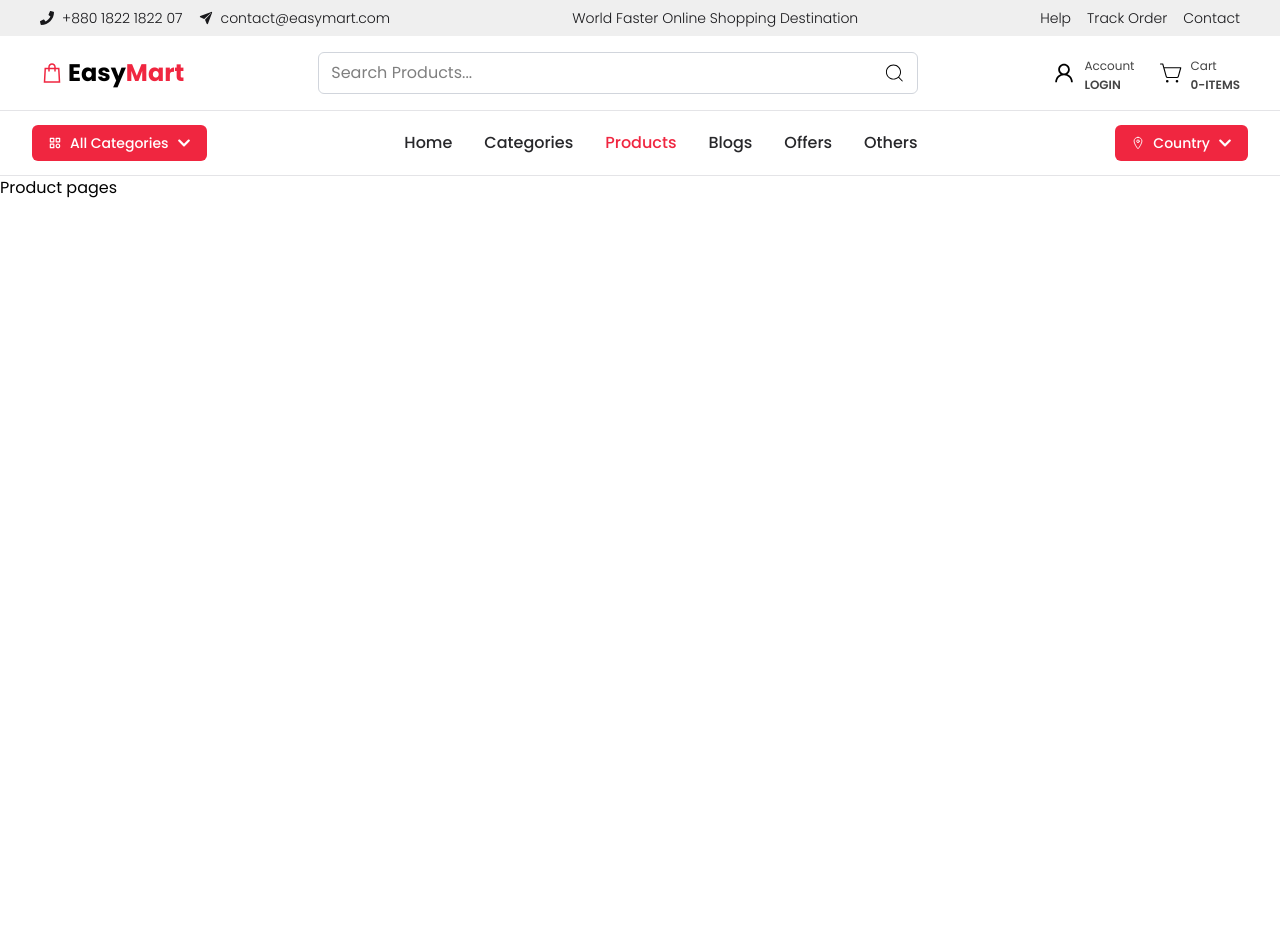
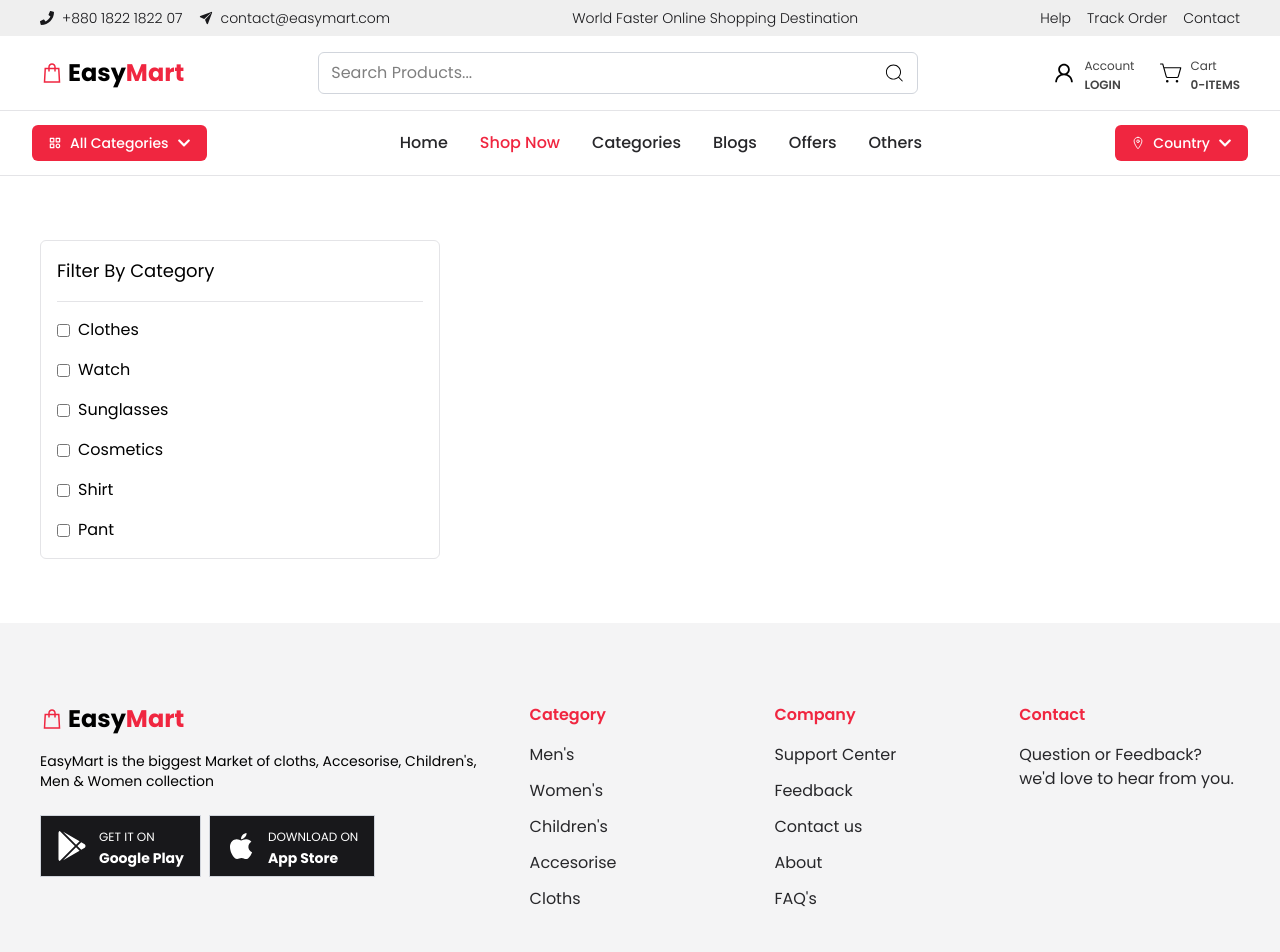
Before and after one commit to rehan606/EasyMart-Ecommerce-website, a React (Vite) app: page /products in a window 1280 px wide. Shown: the top 952 px of the page. Before the commit the page ends 800 px from the top, so only its background shows below. Built offline with nearby package versions, Linux system fonts and the light colour scheme.

Commit message:
complete shop page sidebar category section

```diff
--- a/src/App.jsx
+++ b/src/App.jsx
@@ -2,7 +2,7 @@ import React from 'react'
 import { createBrowserRouter, RouterProvider } from 'react-router-dom';
 import MainLayout from './Layouts/MainLayout';
 import Home from './Pages/Home/Home';
-import Products from './Pages/Products/Products';
+import AllProducts from './Pages/AllProducts/AllProducts';
 
 const App = () => {
   const router = createBrowserRouter([
@@ -16,7 +16,7 @@ const App = () => {
         },
         {
           path: '/products',
-          element: <Products />
+          element: <AllProducts />
         },
       ]
     },
--- a/src/Components/Footer/Footer.jsx
+++ b/src/Components/Footer/Footer.jsx
@@ -1,53 +1,76 @@
 import React from 'react'
+import { FaApple } from 'react-icons/fa';
+import { FaGooglePlay } from 'react-icons/fa6';
 import { IoSearchSharp } from "react-icons/io5";
+import { LiaShoppingBagSolid } from 'react-icons/lia';
 import { Link } from 'react-router-dom';
 
 const Footer = () => {
     return (
         <footer className="bg-zinc-100   pt-10 md:pt-20">
-            <div className="max-w-1400 mx-auto px-10">
-                <div className="grid grid-cols-1 md:grid-cols-2 lg:grid-cols-4 gap-10 lg:gap-6">
-                    <div className="pr-10">
-                        {/* Logo */}
-                        <Link to="/" className="text-2xl font-bold ">Gr<span className="text-orange-500">o</span>cify</Link>
+            <div className="container mx-auto px-10">
+                <div className="grid grid-cols-1 md:grid-cols-2 lg:grid-cols-5 gap-10 lg:gap-6">
+                    {/* Logo */}
+                    <div className="col-span-2">
+                        <Link to="/" className="flex items-center gap-1">
+                            <LiaShoppingBagSolid className="text-2xl  textColor1 rounded-md " />
 
-                        <p className="mt-4 text-zinc-800">Bred for a high content of beneficial substances. Our products adre aall fresh and health.</p>
+                            <h2 className="text-2xl font-bold">Easy<span className="textColor1">Mart</span></h2>
 
-                        <p className="mt-4 text-zinc-800"> <span className="text-orange-500"> {new Date().getFullYear()} </span> © All Right Reserved.  </p>
+                        </Link>
+                        <p className='mt-4 text-sm'> EasyMart is the biggest Market of cloths, Accesorise, Children's, Men & Women collection </p>
 
+                        <div className='flex items-center gap-2 '>
+                            <button className="flex items-center gap-3 border border-gray-300  px-4 py-2 mt-6 hover:shadow-lg transition-all duration-300 bg-zinc-900 cursor-pointer">
+                                <FaGooglePlay className='text-3xl text-white'/>
+                                <div className='text-left'>
+                                    <span className='text-xs text-white '>GET IT ON</span>
+                                    <h3 className='font-bold text-sm text-white'>Google Play</h3>
+                                </div>
+                            </button>
 
+                            <button className="flex items-center gap-3 border border-gray-300  px-4 py-2 mt-6 hover:shadow-lg transition-all duration-300 bg-zinc-900  cursor-pointer">
+                                <FaApple className='text-3xl text-white'/>
+                                <div className='text-left'>
+                                    <span className='text-xs text-white '>DOWNLOAD ON</span>
+                                    <h3 className='font-bold text-sm text-white'>App Store</h3>
+                                </div>
+                            </button>
+                        </div>
                     </div>
 
                     {/* Company Links */}
                     <div className="">
-                        <h3 className="text-xl font-bold text-zinc-800 mb-4">Company</h3>
+                        <h3 className="text-md font-semibold textColor1 mb-4">Category</h3>
                         <ul className="space-y-3">
-                            <li className=""> <Link to={'/about'} className="text-zinc-800 hover:text-orange-500 transition-all duration-300 ">About</Link> </li>
-                            <li> <Link to={'/faq'} className="text-zinc-800 hover:text-orange-500 transition-all duration-300 ">FAQ's</Link> </li>
+                            <li> <Link to={'/contact'} className="text-zinc-800 hover:textColor1  transition-all duration-300 ">Men's </Link> </li>
+                            <li> <Link to={'/feedback'} className="text-zinc-800 hover:textColor1 transition-all duration-300 ">Women's </Link> </li>
+                            <li> <Link to={'/contact'} className="text-zinc-800 hover:textColor1 transition-all duration-300 ">Children's </Link> </li>
+                            <li className=""> <Link to={'/about'} className="text-zinc-800 hover:textColor1 transition-all duration-300 ">Accesorise</Link> </li>
+                            <li> <Link to={'/faq'} className="text-zinc-800 hover:textColor1 transition-all duration-300 ">Cloths</Link> </li>
                         </ul>
                     </div>
 
+
+
                     {/* Support Links */}
                     <div className="">
-                        <h3 className="text-xl font-bold text-zinc-800 mb-4">Support</h3>
+                        <h3 className="text-md font-semibold textColor1 mb-4">Company</h3>
                         <ul className="space-y-3">
-                            <li> <Link to={'/contact'} className="text-zinc-800 hover:text-orange-500 transition-all duration-300 ">Support Center</Link> </li>
-                            <li> <Link to={'/feedback'} className="text-zinc-800 hover:text-orange-500 transition-all duration-300 ">Feedback</Link> </li>
-                            <li> <Link to={'/contact'} className="text-zinc-800 hover:text-orange-500 transition-all duration-300 ">Contact us</Link> </li>
+                            <li> <Link to={'/contact'} className="text-zinc-800 hover:textColor1  transition-all duration-300 ">Support Center</Link> </li>
+                            <li> <Link to={'/feedback'} className="text-zinc-800 hover:textColor1 transition-all duration-300 ">Feedback</Link> </li>
+                            <li> <Link to={'/contact'} className="text-zinc-800 hover:textColor1 transition-all duration-300 ">Contact us</Link> </li>
+                            <li className=""> <Link to={'/about'} className="text-zinc-800 hover:textColor1 transition-all duration-300 ">About</Link> </li>
+                            <li> <Link to={'/faq'} className="text-zinc-800 hover:textColor1 transition-all duration-300 ">FAQ's</Link> </li>
                         </ul>
                     </div>
 
                     {/* Newsletter */}
                     <div className="">
-                        <h3 className="text-xl font-bold text-zinc-800 mb-4">Stay Connected</h3>
+                        <h3 className="text-md font-semibold textColor1 mb-4">Contact </h3>
                         <p className="text-zinc-800">Question or Feedback? <br/> we'd love to hear from you. </p>
 
-                            <div className='p-1 items-center rounded-full border border-orange-400 flex mt-4 bg-white'>
-                                <input type="text" name='text' id='text' placeholder='Search...' autoComplete='off' className='flex-1 h-[5vh] px-3 outline-none '  />
 
-                                <button className='w-10 h-10 text-xl text-white rounded-full bg-linear-to-b from-orange-400 to-orange-500 flex items-center justify-center cursor-pointer '><IoSearchSharp /></button>
-
-                            </div>
                     </div>
                 </div>
 
--- a/src/Components/Navbar/BottomNavbar.jsx
+++ b/src/Components/Navbar/BottomNavbar.jsx
@@ -22,14 +22,14 @@ const menuItems = [
     // submenu: ["Overview", "Updates"],
   },
   {
+    name: "Shop Now",
+    path: "/products",
+    // submenu: ["New Arrivals", "Best Sellers", "Top Rated"],
+  },
+  {
     name: "Categories",
     path: "/categories",
     // submenu: ["Electronics", "Fashion", "Groceries"],
-  },
-  {
-    name: "Products",
-    path: "/products",
-    // submenu: ["New Arrivals", "Best Sellers", "Top Rated"],
   },
   {
     name: "Blogs",
--- a/src/Layouts/MainLayout.jsx
+++ b/src/Layouts/MainLayout.jsx
@@ -8,7 +8,7 @@ const MainLayout = () => {
         <div>
             <Navbar />
             <Outlet />
-            {/* <Footer /> */}
+            <Footer />
         </div>
     )
 }
--- /dev/null
+++ b/src/Pages/AllProducts/AllProducts.jsx
@@ -0,0 +1,38 @@
+import React from 'react'
+import useData from '../../Hooks/useData'
+
+const AllProducts = () => {
+
+    const {products, categories} = useData();
+
+
+    return (
+        <section className='py-16'>
+            <div className='container mx-auto px-10 grid grid-cols-12'>
+                {/* Category Sidebar */}
+                <aside className='col-span-4 '>
+                    <div className='   border border-zinc-200 rounded-md p-4 '>
+                        <div className='border-b border-zinc-200 mb-4 pb-4'>
+                            <h2 className='text-lg '>Filter By Category</h2>
+                        </div>
+                        <ul className='space-y-4'>
+                            {categories.map(category => (
+                                <div className='flex items-center gap-2'>
+                                    <input type="checkbox"  />
+                                    <li key={category.id}>{category.name}</li>
+                                </div>
+                            ))}
+                        </ul>
+                    </div>
+                </aside>
+
+                {/* Product Listings */}
+                <div className=' col-span-8'>
+
+                </div>
+            </div>
+        </section>
+    )
+}
+
+export default AllProducts
--- a/src/Pages/Products/Products.jsx
+++ /dev/null
@@ -1,11 +0,0 @@
-import React from 'react'
-
-const Products = () => {
-    return (
-        <div>
-            <h2>Product pages</h2>
-        </div>
-    )
-}
-
-export default Products
```
